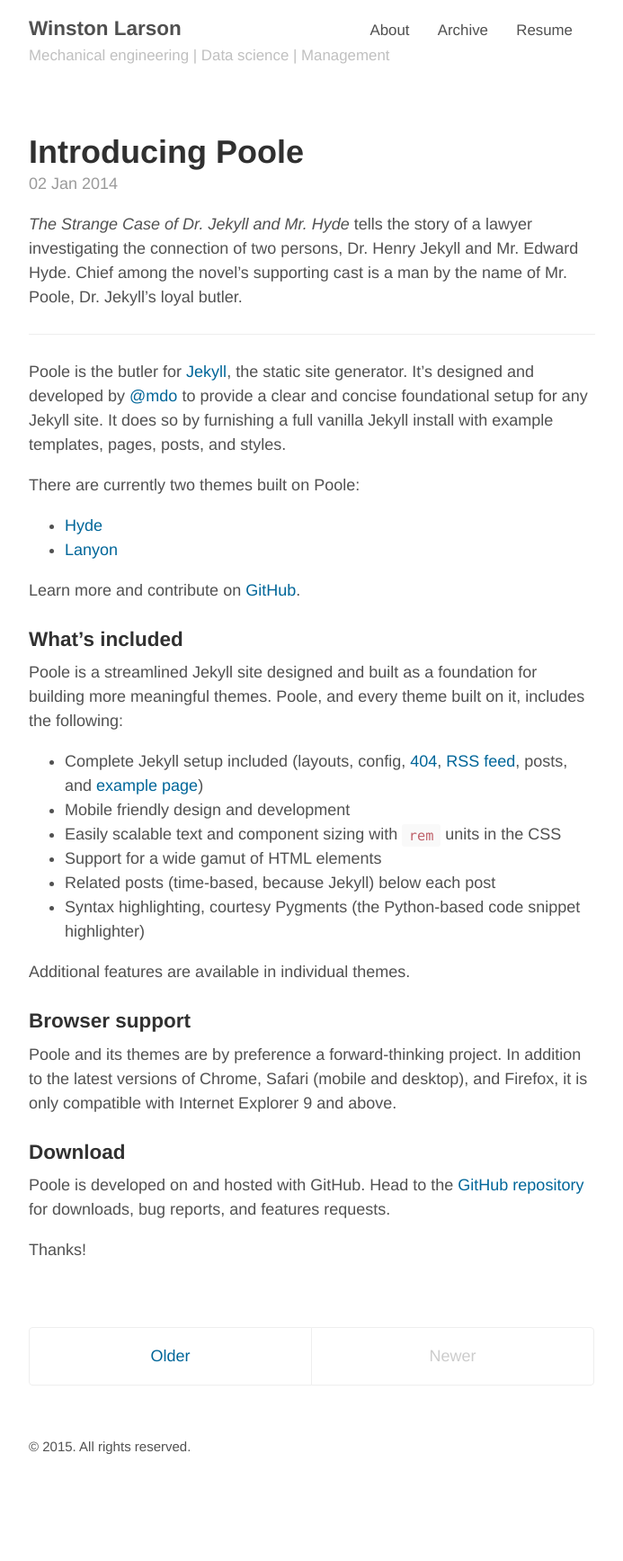
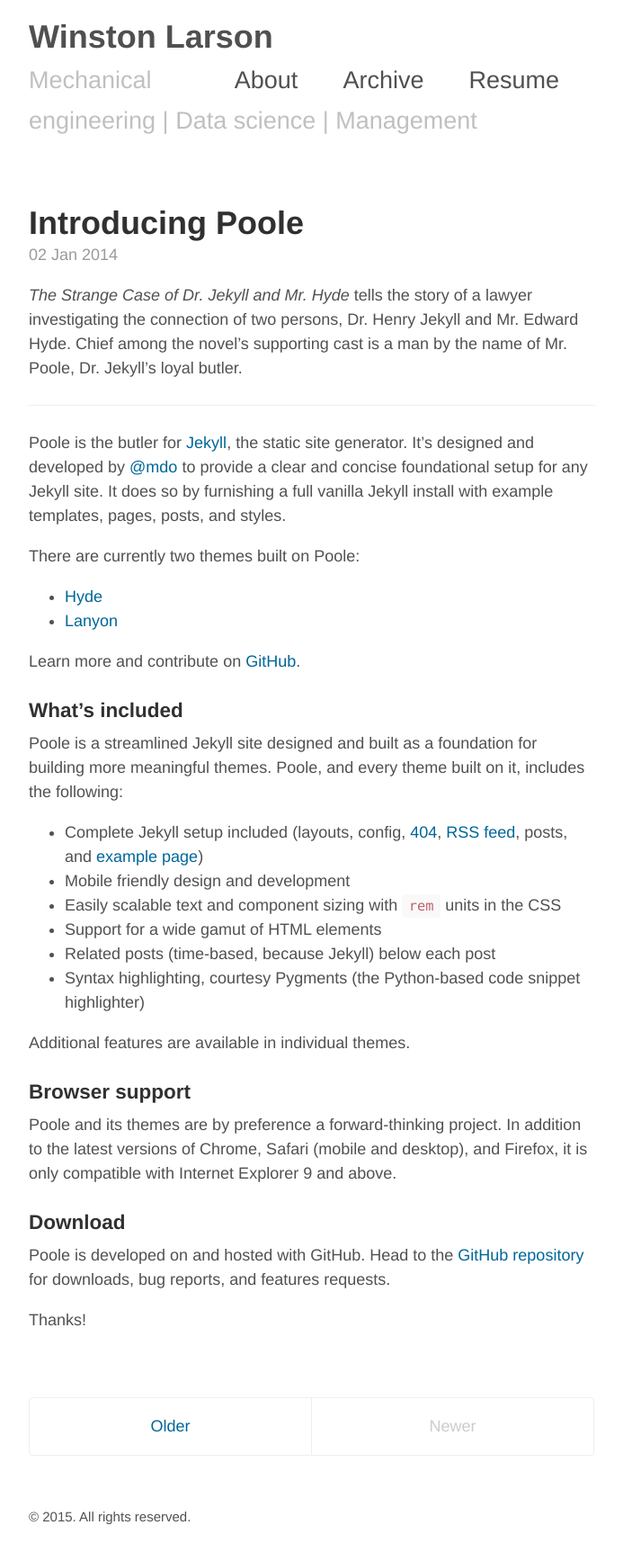
Before and after one commit to winstonlarson/old_website, a Jekyll site: the page built from index.html, in a window 1280 px wide. Shown: the whole page at 90% size, without its empty margins (293-986 px from the left). Built offline with Jekyll 4.4.1, drawn with Linux system fonts in a browser that asks for light colours; the list of posts is cut into pages by our own code; before the commit the page ends 1657 px from its top, so only the background shows below that.

Commit message:
played with header
and rebuilt

```diff
--- a/_layouts/default.html
+++ b/_layouts/default.html
@@ -7,7 +7,7 @@
 
     <div class="container content">
       <header class="masthead">
-        <h3 class="masthead-title">
+        <h1 class="masthead-title">
           <a href="/" title="Home">{{ site.title }}</a>
           <div style="float: right;">
           {% for page in site.pages_list %}
```
Also changed, not shown: 9 other files.
